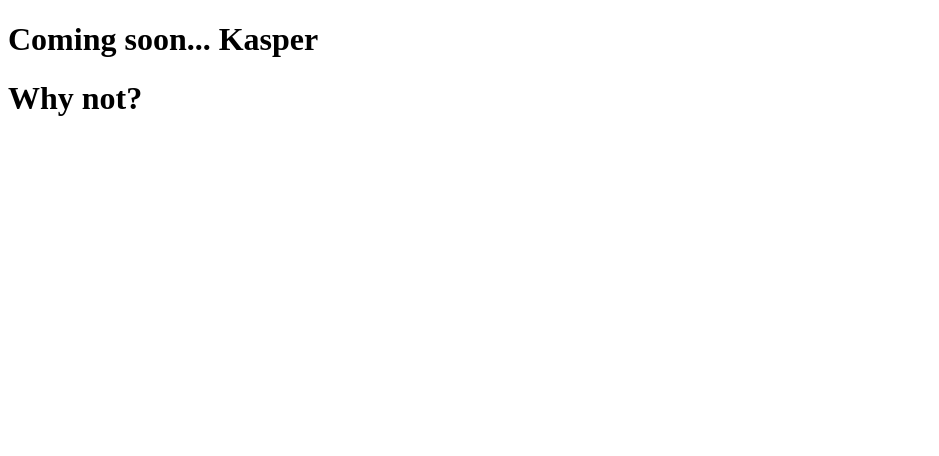
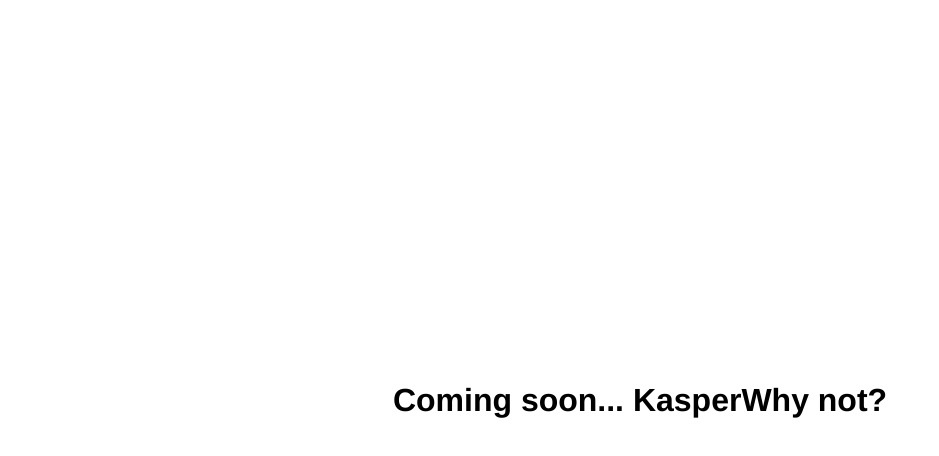
Before and after one commit to GasparinB/git-101, a plain HTML site: page index.html in a window 1280 px wide. Shown: the whole page, without its empty margins (0-939 px from the left). Drawn offline with Linux system fonts and the light colour scheme.

Commit message:
centered image and tagline

```diff
--- a/index.html
+++ b/index.html
@@ -1,8 +1,12 @@
 <!DOCTYPE html>
 <html>
-    <head></head>
+    <head>
+        <link rel="stylesheet" href="style.css">
+    </head>
     <body>
+        <div id="container">
         <h1> Coming soon... Kasper</h1>
         <h1>Why not?</h1>
+        <div>
     </body>
 </html>
--- /dev/null
+++ b/style.css
@@ -0,0 +1,14 @@
+body{
+    margin: 0;
+    font-family: Helvetica;
+}
+#logo{
+    height: 80px;
+    width: 80px;
+}
+#container{
+    display: flex;
+    align-items: center;
+    justify-content: center;
+    height: 100vh
+}
```
